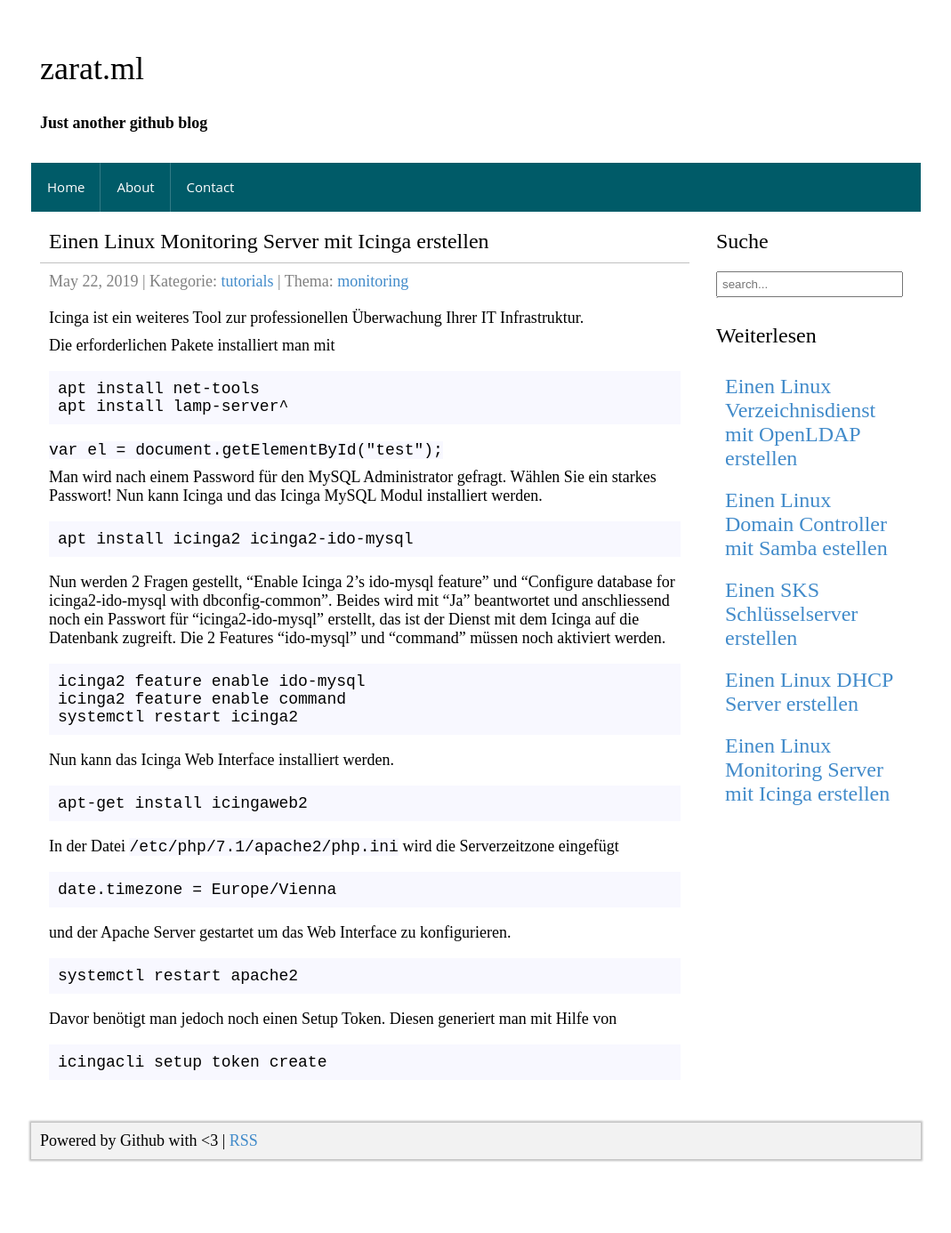
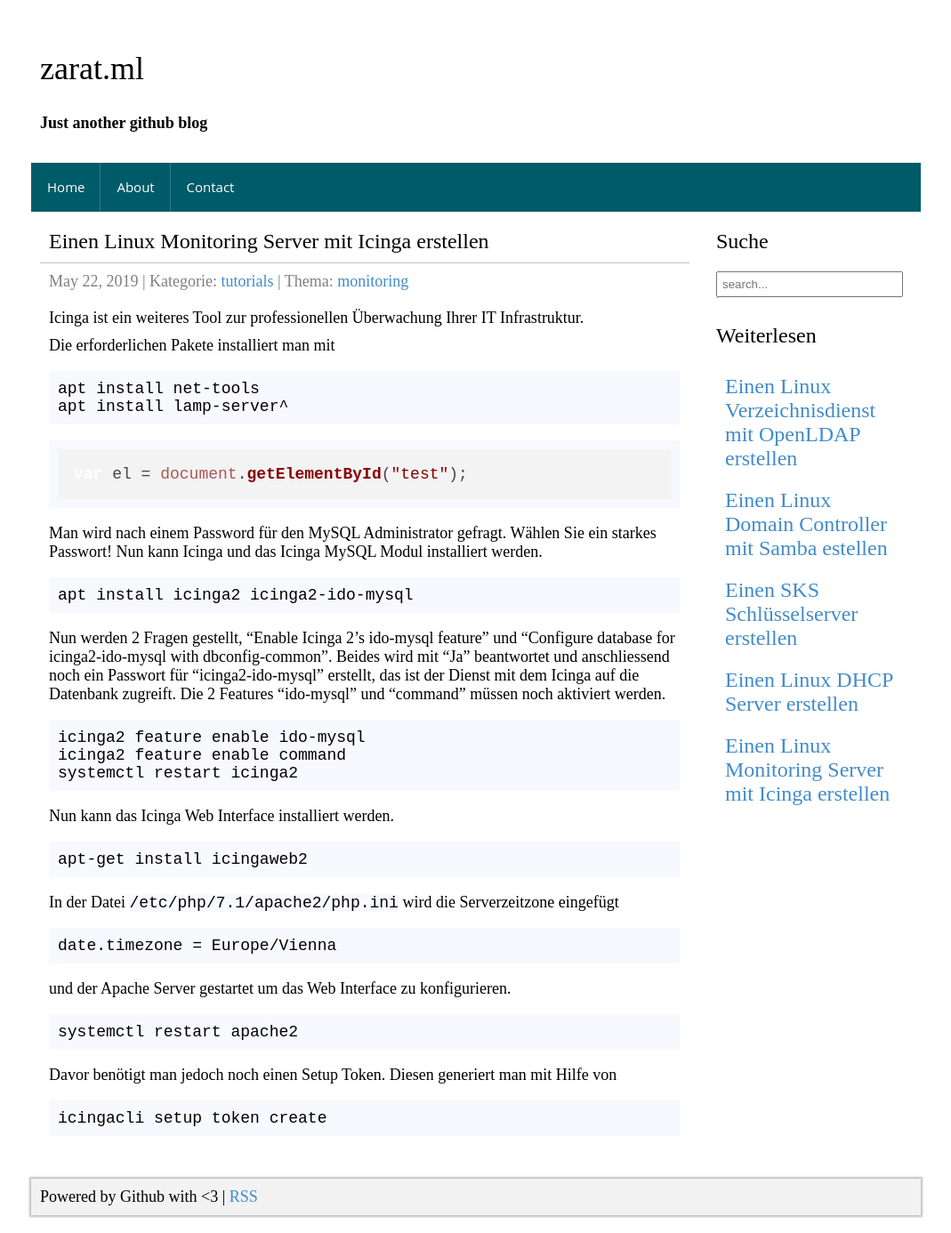
Before and after one commit to zarat/zarat.github.io, a Jekyll site: the page built from _posts/2019-05-22-icinga-monitoring.markdown, in a window 1280 px wide. Shown: the whole page at 89% size, without its empty margins (105-1174 px from the left). Built offline with Jekyll 4.4.1, drawn with Linux system fonts in a browser that asks for light colours; nearby versions of some CDN libraries; before the commit the page ends 1323 px from its top, so only the background shows below that.

Commit message:
Update 2019-05-22-icinga-monitoring.markdown

```diff
--- a/_posts/2019-05-22-icinga-monitoring.markdown
+++ b/_posts/2019-05-22-icinga-monitoring.markdown
@@ -18,7 +18,7 @@
 apt install lamp-server^
 </pre>
 
-<code class="language-javascript">var el = document.getElementById("test");</code>
+<pre><code class="language-javascript">var el = document.getElementById("test");</code></pre>
 
 Man wird nach einem Password für den MySQL Administrator gefragt. Wählen Sie ein starkes Passwort! Nun kann Icinga und das Icinga MySQL Modul installiert werden.
 
```
